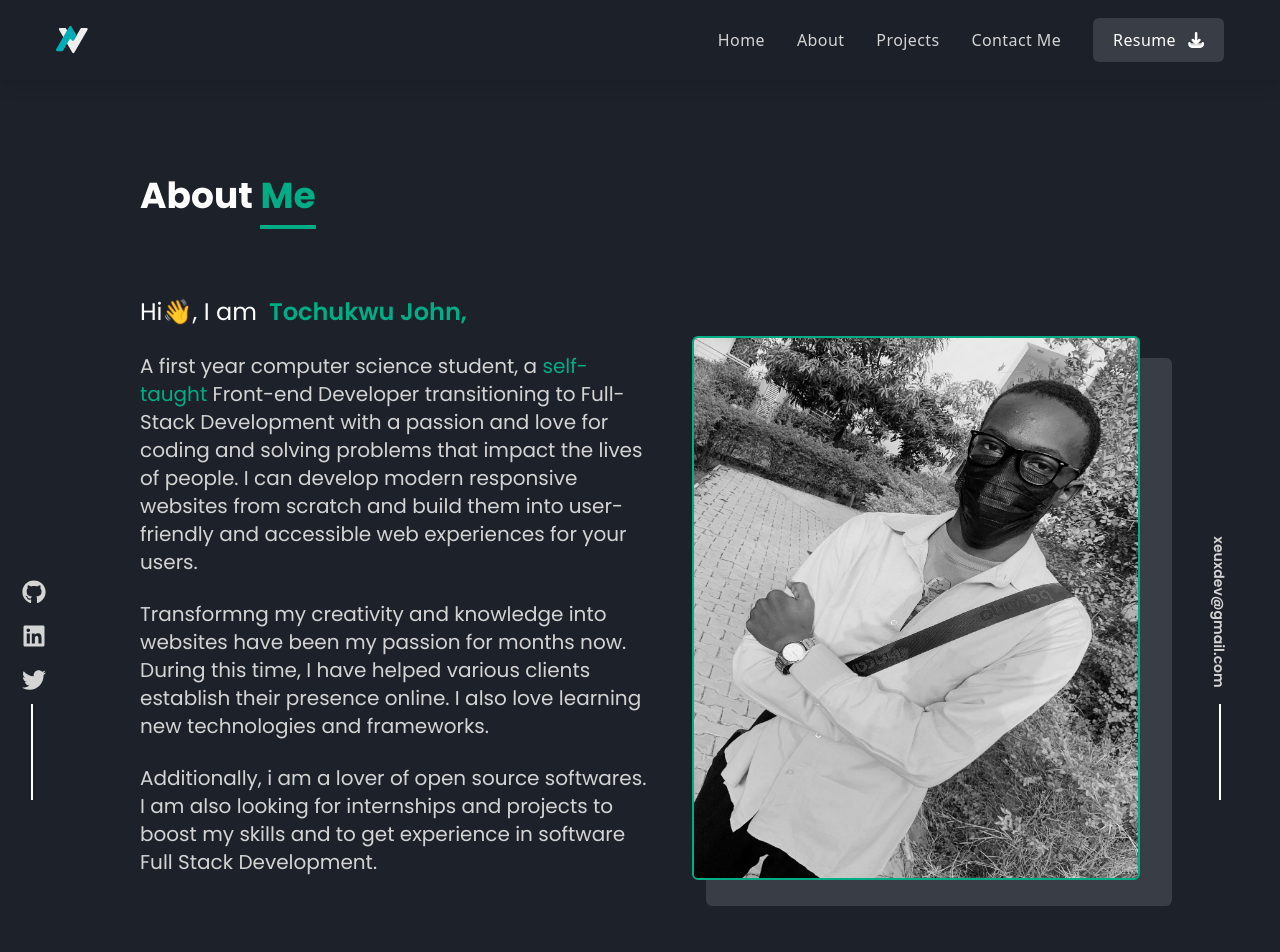
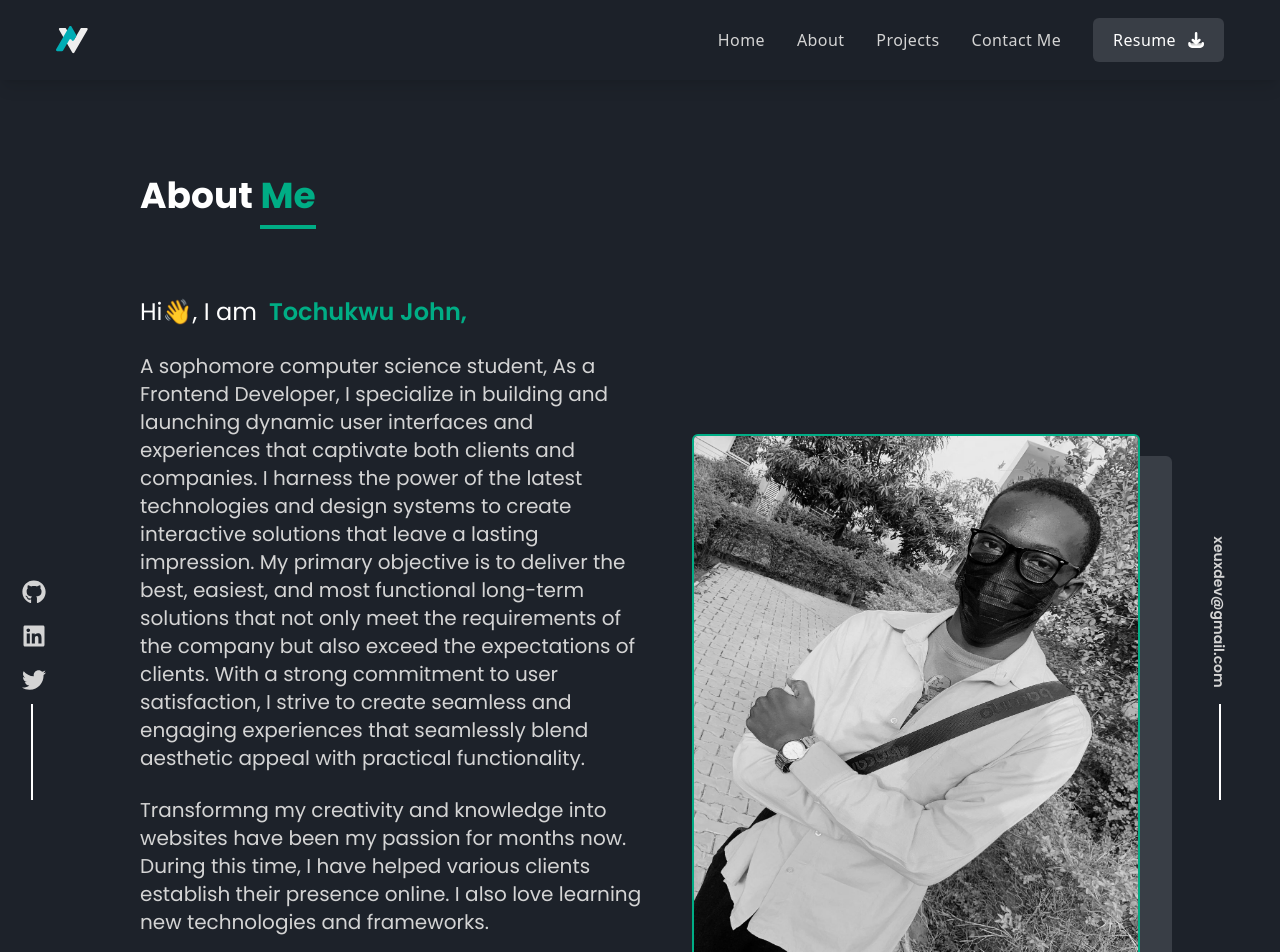
Before and after one commit to xeuxdev/portfolio, a Next.js app: page /about in a window 1280 px wide. Shown: the top 952 px of the page. Built offline with nearby package versions, Linux system fonts and the light colour scheme.

Commit message:
update home page

```diff
--- a/components/Head/HeadSection.tsx
+++ b/components/Head/HeadSection.tsx
@@ -16,12 +16,18 @@ const HeadSection = ({ title, page }: Props) => {
       <meta name="viewport" content="width=device-width, initial-scale=1.0" />
       <meta
         name="description"
-        content={`${page} Page of My Portfolio using Nextjs Generated by create next app - ${page} Page`}
+        content={`${page} Page of My Portfolio`}
       />
       <meta
         name="keywords"
-        content={`React, Nextjs, Portfolio, Headbwoi, Tochukwu, Full stack, ${page}`}
+        content={`Tochukwu John, Tochukwu John Onuabueke, xeuxdev, React, Nextjs, Portfolio, Headbwoi, Full stack, ${page}`}
       />
+      <meta property="og:title" content={title}/>
+      <meta property="og:site_name" content={""}/>
+      <meta property="og:url" content="https://xeuxdev.vercel.app"/>
+      <meta property="og:description"  content={`${page} Page of My Portfolio`}/>
+      <meta property="og:type" content="portfolio"/>
+      <meta property="og:image" content=""/>
       <link rel="icon" href="/favicon.ico" />
     </Head>
   )
--- a/components/Main/AboutSection/AboutItems.tsx
+++ b/components/Main/AboutSection/AboutItems.tsx
@@ -30,13 +30,7 @@ const AboutItems = () => {
               whileInView={aboutVariant.p1}
               viewport={{ once: true }}
             >
-              A first year computer science student, a{" "}
-              <span className="text-cyan">self-taught </span>
-              Front-end Developer transitioning to Full-Stack Development with a
-              passion and love for coding and solving problems that impact the
-              lives of people. I can develop modern responsive websites from
-              scratch and build them into user-friendly and accessible web
-              experiences for your users.
+              A sophomore computer science student, As a Frontend Developer, I specialize in building and launching dynamic user interfaces and experiences that captivate both clients and companies. I harness the power of the latest technologies and design systems to create interactive solutions that leave a lasting impression. My primary objective is to deliver the best, easiest, and most functional long-term solutions that not only meet the requirements of the company but also exceed the expectations of clients. With a strong commitment to user satisfaction, I strive to create seamless and engaging experiences that seamlessly blend aesthetic appeal with practical functionality.
             </motion.p>
             <motion.p
               className="font-normal text-lg text-text lg:text-xl mb-6"
@@ -57,9 +51,9 @@ const AboutItems = () => {
               whileInView={aboutVariant.p3}
               viewport={{ once: true }}
             >
-              Additionally, i am a lover of open source softwares. I am also
+              Additionally, i am a lover of open source softwares and i&apos;m also
               looking for internships and projects to boost my skills and to get
-              experience in software {"Full Stack Development"}.
+              experience in Frontend Development.
             </motion.p>
           </div>
         </div>
--- a/components/Main/HeroSection/HeroSection.tsx
+++ b/components/Main/HeroSection/HeroSection.tsx
@@ -53,7 +53,7 @@ const HeroSection = () => {
           </motion.p>
         </div>
         {/* brief about info */}
-        <div className="max-w-[33.75rem]">
+        <div className="max-w-[40.75rem]">
           <motion.p
             className="text-text_Light text-base md:text-xl md:leading-[1.3] "
             initial={{ y: 20, opacity: 0 }}
@@ -63,13 +63,7 @@ const HeroSection = () => {
               transition: { duration: 0.3, delay: 0.8 },
             }}
           >
-            I am a<span className="text-cyan"> Frontend Developer</span> that
-            builds and ships interactive user interfaces and experiences using
-            the <Text text="latest" /> and most{" "}
-            <Text text="efficient technologies " /> and{" "}
-            <Text text="design systems " /> available. My goal is to deliver the
-            best, easiest, and most functional long-term solutions that meet the
-            company&apos;s requirements.
+            As a<span className="text-cyan"> Frontend Developer,</span> I specialize in building and launching dynamic user interfaces and experiences that captivate both clients and companies. I harness the power of the <Text text="efficient technologies " /> and <Text text="design systems " /> to create interactive solutions that leave a lasting impression. My primary objective is to deliver the best, easiest, and most functional long-term solutions that not only meet the requirements of the company but also exceed the expectations of clients. With a strong commitment to user satisfaction, I strive to create seamless and engaging experiences that seamlessly blend aesthetic appeal with practical functionality.
           </motion.p>
         </div>
         {/* buttons */}
--- a/pages/about.tsx
+++ b/pages/about.tsx
@@ -5,7 +5,7 @@ import { AboutItems, HeadSection, PageTitle, Technologies } from "../components"
 const About: NextPage = () => {
   return (
     <>
-      <HeadSection title="Portfolio - About Me" page="About" />
+      <HeadSection title="About Tochukwu John Onuabueke" page="About" />
       <main className="relative font-pop  min-h-screen flex items-center justify-center  w-full bg-body overflow-x-hidden py-16 ">
         <div className="max-w-4xl xl:max-w-[1000px] px-6 md:px-10 lg:px-0">
           <PageTitle page="About" addon="Me" />
--- a/pages/index.tsx
+++ b/pages/index.tsx
@@ -5,7 +5,7 @@ import { HeroSection, HeadSection } from "../components"
 const Home: NextPage = () => {
   return (
     <>
-      <HeadSection title="My Portfolio - Home Page" page="Home" />
+      <HeadSection title="Tochukwu John Onuabueke" page="Home" />
 
       <main className="relative w-full font-pop bg-body overflow-x-hidden">
         <section className="relative min-h-screen flex justify-center items-center z-20 pt-28 pb-14 font-pop">
```
Also changed, not shown: public/me.png (deleted).
